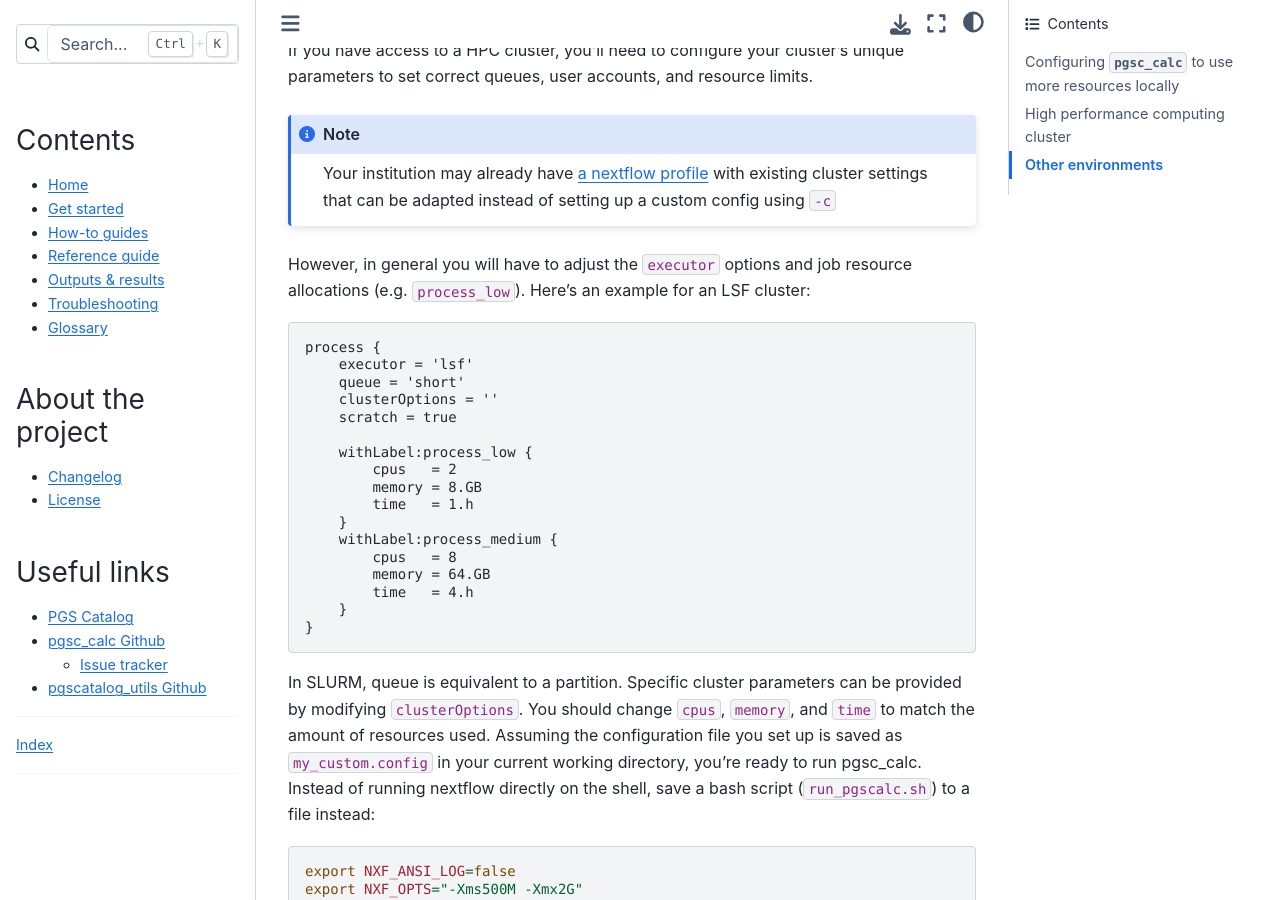
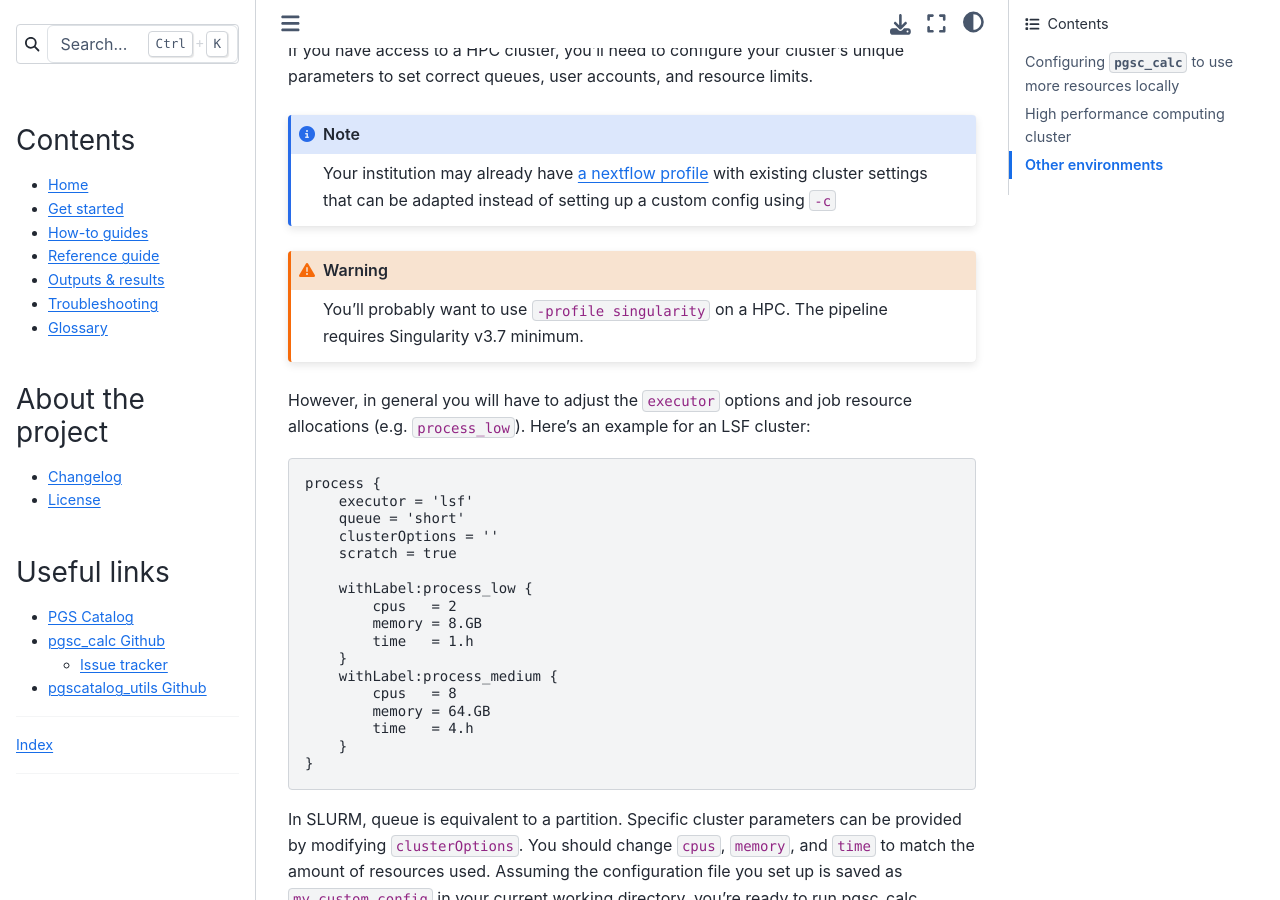
Before and after one commit to PGScatalog/pgsc_calc, a Sphinx documentation site: the page built from docs/how-to/bigjob.rst, in a window 1280 px wide and 900 px high, scrolled down 1398 px. Built offline with Sphinx 7.4.7 and the Sphinx Book theme 1.1.4, drawn with Linux system fonts in a browser that asks for light colours.

Commit message:
add singularity minimum requirement

```diff
--- a/docs/how-to/bigjob.rst
+++ b/docs/how-to/bigjob.rst
@@ -66,6 +66,9 @@ limits.
 .. note:: Your institution may already have `a nextflow profile`_ with existing
           cluster settings that can be adapted instead of setting up a custom
           config using ``-c``
+
+.. warning:: You'll probably want to use ``-profile singularity`` on a HPC. The
+          pipeline requires Singularity v3.7 minimum.
 
 However, in general you will have to adjust the ``executor`` options and job resource
 allocations (e.g. ``process_low``). Here's an example for an LSF cluster:
```
